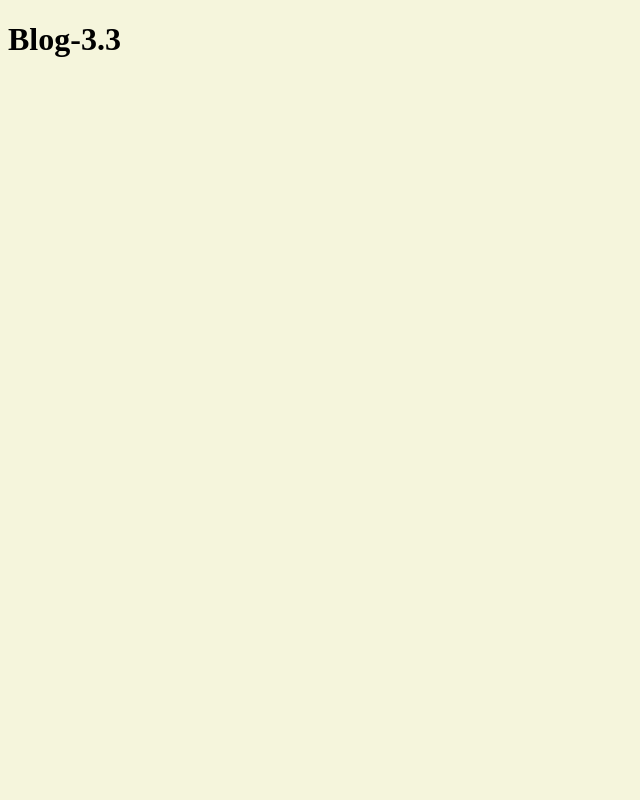
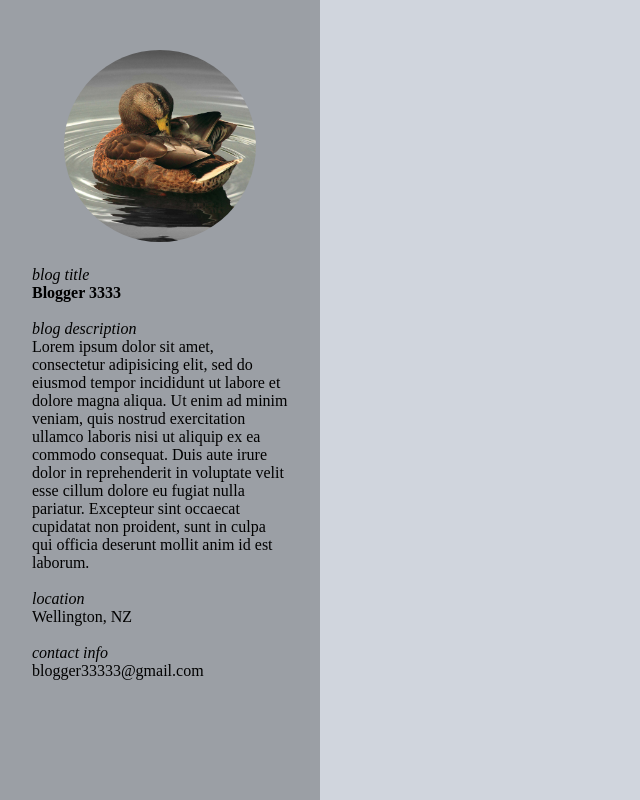
Before and after one commit to W1NI/Blog-3.3, a website: page public/index.html in a window 1280 px wide. Shown: the whole page, without its empty margins (0-640 px from the left). Drawn offline with nearby package versions, Linux system fonts and the light colour scheme.

Commit message:
started dashboard

```diff
--- a/public/css/style.css
+++ b/public/css/style.css
@@ -1,3 +1,38 @@
-body {
-  background-color: beige;
+*{
+  margin: 0;
+  padding: 0;
 }
+
+.container {
+
+}
+
+.left-column {
+  background-color: #9b9fa5;
+  width: 25%;
+  height: 100vh;
+  float: left;
+}
+
+.right-column {
+  background-color: #d0d5dd;
+  width: 75%;
+  height: 100vh;
+  float: left;
+}
+
+.profile {
+  margin-top: 50px;
+}
+
+.profile-pic {
+  width: 60%;
+  margin-left: 20%;
+  border-radius: 50%;
+}
+
+.blog-info {
+  margin-left: 10%;
+  margin-right: 10%;
+  margin-top: 20px;
+}
--- a/public/index.html
+++ b/public/index.html
@@ -7,7 +7,34 @@
     <link rel="stylesheet" href="css/style.css">
   </head>
   <body>
-    <h1>Blog-3.3</h1>
+    <div class="container">
+      <div class="left-column">
+        <div class="profile">
+          <img src="img/profile-pic.jpg" alt="" class="profile-pic">
+        </div>
+        <div class="blog-info">
+          <div class="blog-title">
+            <p><em>blog title</em></p>
+            <h4 class="blog-title-text">Blogger 3333</h4>
+          </div><br>
+          <div class="blog-description">
+            <p><em>blog description</em></p>
+            <p class="blog-description-text">Lorem ipsum dolor sit amet, consectetur adipisicing elit, sed do eiusmod tempor incididunt ut labore et dolore magna aliqua. Ut enim ad minim veniam, quis nostrud exercitation ullamco laboris nisi ut aliquip ex ea commodo consequat. Duis aute irure dolor in reprehenderit in voluptate velit esse cillum dolore eu fugiat nulla pariatur. Excepteur sint occaecat cupidatat non proident, sunt in culpa qui officia deserunt mollit anim id est laborum.</p>
+          </div><br>
+          <div class="blog-location">
+            <p><em>location</em></p>
+            <p class="blog-location-text">Wellington, NZ</p>
+          </div><br>
+          <div class="blog-contact">
+            <p><em>contact info</em></p>
+            <p class="blog-contact-text">blogger33333@gmail.com</p>
+          </div>
+        </div>
+      </div>
+      <div class="right-column">
+
+      </div>
+    </div>
     <script type="text/javascript" src="jquery/jquery.min.js"></script>
     <script type="text/javascript" src="js/script.js"></script>
   </body>
--- a/public/js/script.js
+++ b/public/js/script.js
@@ -1 +1 @@
-alert("working");
+// alert("working");
```
Also changed, not shown: public/img/profile-pic.jpg (added).
